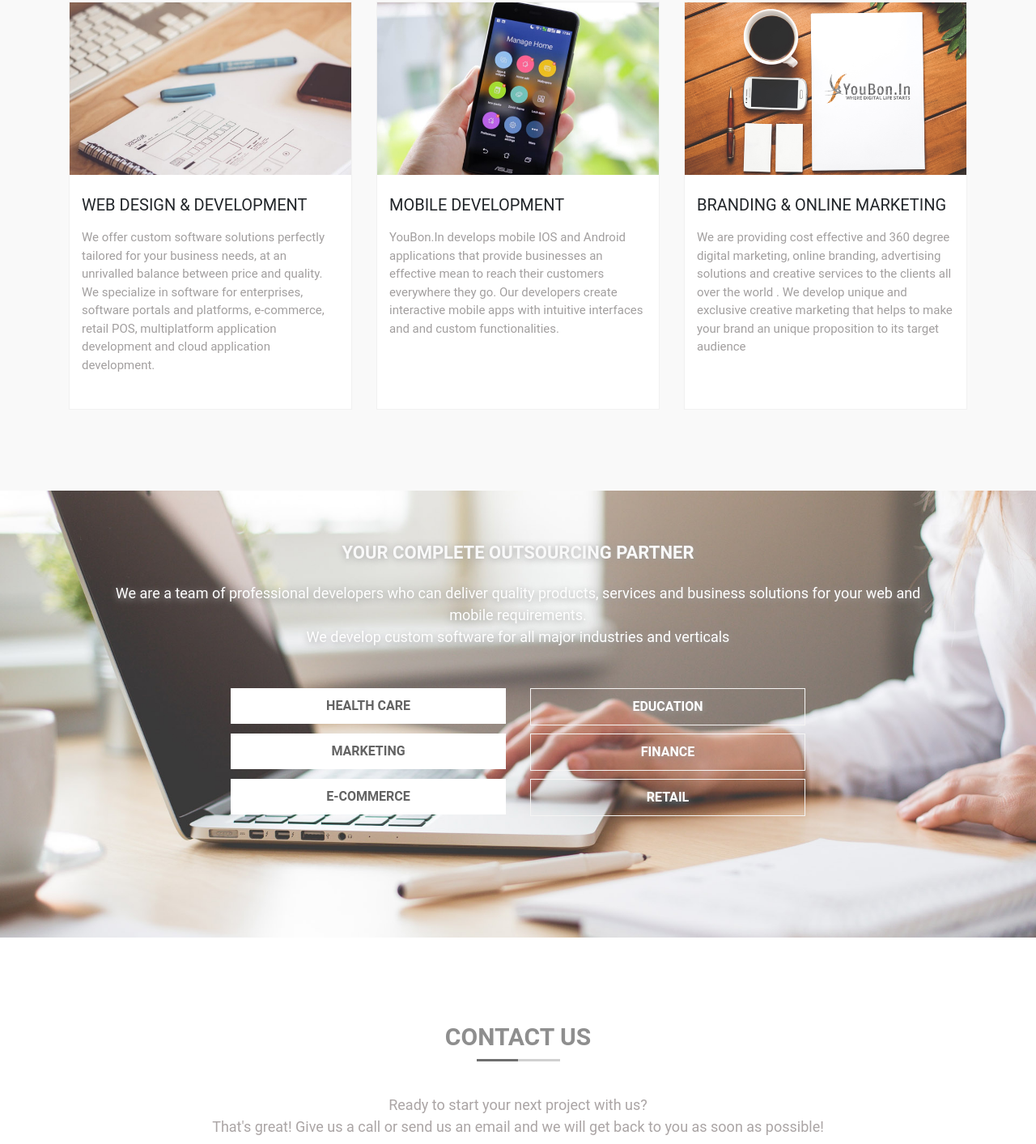
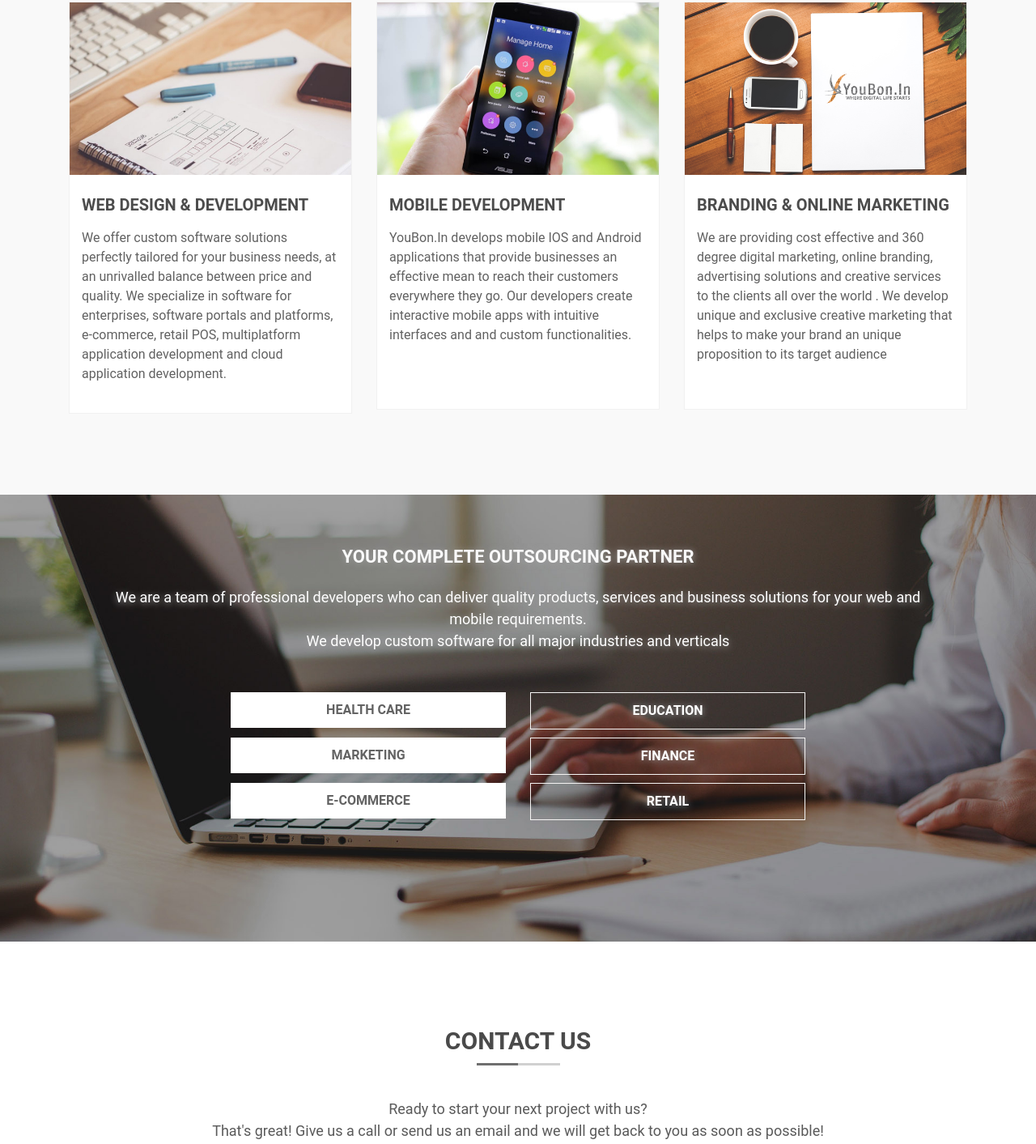
Before and after one commit to shebinkk/shebinkk.github.io, a plain HTML site: page index.html in a window 1280 px wide. Shown: the part 1355-2768 px from the top of the page at 81% size. Drawn offline with Linux system fonts and the light colour scheme.

Commit message:
style change readablity

```diff
--- a/css/style.css
+++ b/css/style.css
@@ -24,7 +24,7 @@ body{
     background-position-x: 6px;
 }
 .nav-link {
-    color: #afadad !important;
+       color: #656565 !important;
     text-transform: uppercase;
 }
 .nav-link:hover{
@@ -71,7 +71,7 @@ body{
 }
 .parallax2 {
     /* The image used */
-    background-image: url("../img/development.jpeg");
+    background-image: url("../img/development.jpg");
 
     /* Set a specific height */
     //height: 550px;
@@ -104,7 +104,7 @@ body{
 .header{
     font-size: 30px;
     font-weight: bold;
-    color: #8e8e8e;
+    color: #4a4a4a;
     margin-bottom: 5px;
 
 }
@@ -121,7 +121,7 @@ body{
     background-color: #6f6f6f;
 }
 .text_content{
-    color: #aba5a5;
+    color: #5a5a5a;
     margin-top: 40px;
     margin-bottom: 40px;
     font-size: 18px;
@@ -138,8 +138,8 @@ body{
     border-color: #f1f1f1;
 }
 .card h5{
-    color: #212529;
-    font-weight: normal;
+        color: #4c4c4c;
+    font-weight: bold;
     margin-top: 25px;
     font-size: 20px;
     text-transform: uppercase;
@@ -149,9 +149,9 @@ body{
     cursor: pointer;
 }
 .card p{
-  font-size: 15px;
+      font-size: 16px;
     margin-top: 17px;
-    color: #a29f9f;
+    color: #616161;
     min-height: 187px;
 }
 .check-box{
```
Also changed, not shown: img/development.jpg (added), img/development1.jpeg (renamed from img/development.jpeg).
